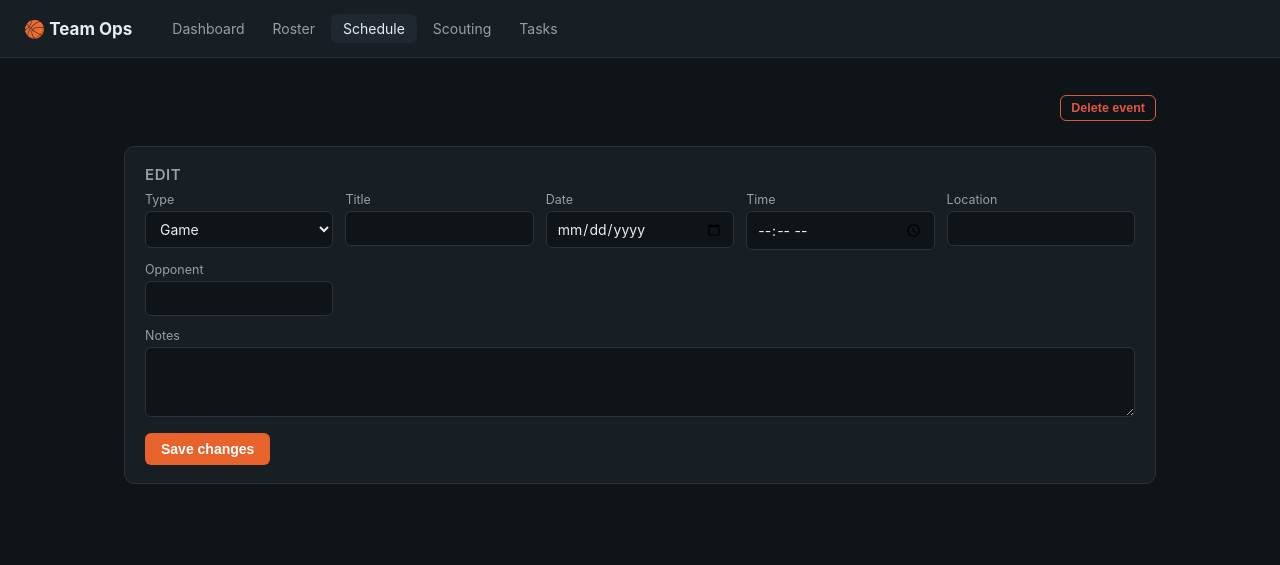
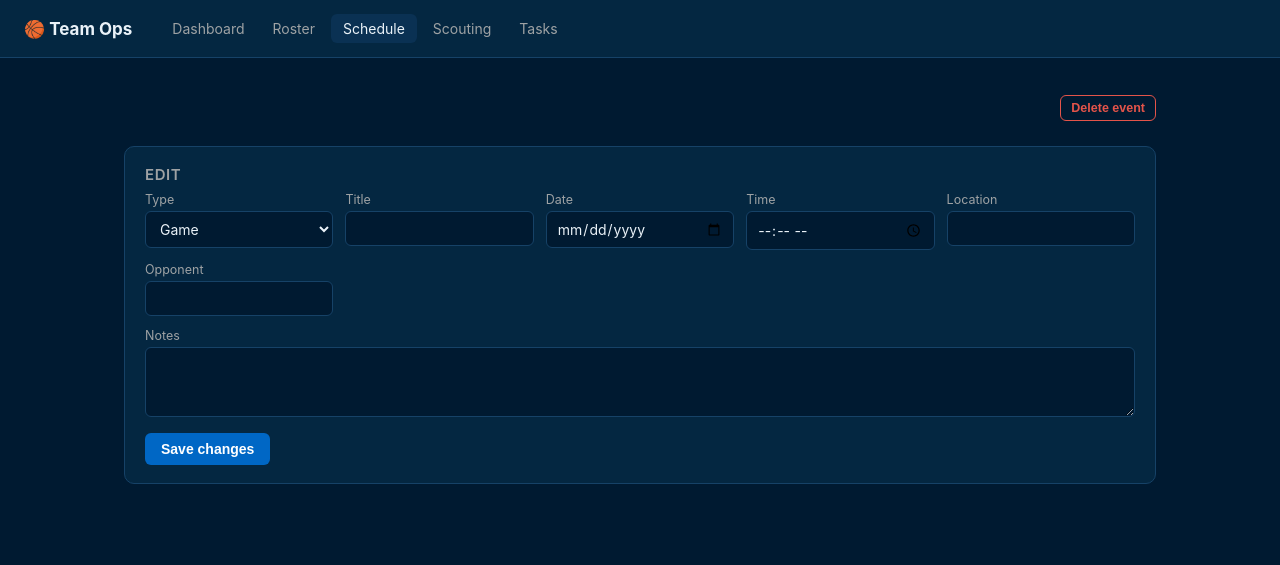
Before and after one commit to nateree007-bit/team-ops, a FastAPI app: page /schedule/1 in a window 1280 px wide. Shown: the top 565 px of the page. Run offline with FastAPI, Linux system fonts and the light colour scheme; data that the repository does not hold is empty.

Commit message:
Rework color theme to Islander brand palette
Islander Blue/Green primary colors, Silver/Cool Gray neutrals,
Sky Blue/Palm Green accents for event type badges.

```diff
--- a/app/static/style.css
+++ b/app/static/style.css
@@ -1,14 +1,15 @@
 :root {
-  --bg: #0f1418;
-  --panel: #171e24;
-  --border: #2a333b;
-  --text: #e8edf1;
-  --muted: #93a1ab;
-  --accent: #e8622c;
-  --accent-dim: #7a3419;
-  --ok: #3fb27f;
+  --bg: #001a31;
+  --panel: #042741;
+  --panel-hover: #0a3153;
+  --border: #164267;
+  --text: #eaf2f8;
+  --muted: #9ea2a4;
+  --accent: #0067c5;
+  --accent-hover: #1c92d1;
+  --ok: #00ad4d;
   --warn: #e0b23f;
-  --danger: #e0553f;
+  --danger: #e4544a;
   font-family: -apple-system, Segoe UI, Roboto, Helvetica, Arial, sans-serif;
 }
 
@@ -129,7 +130,7 @@ label {
 input, select, textarea {
   width: 100%;
   padding: 8px 10px;
-  background: #0f1418;
+  background: var(--bg);
   border: 1px solid var(--border);
   border-radius: 6px;
   color: var(--text);
```
Also changed, not shown: other parts of app/static/style.css (+12 -12 lines).
